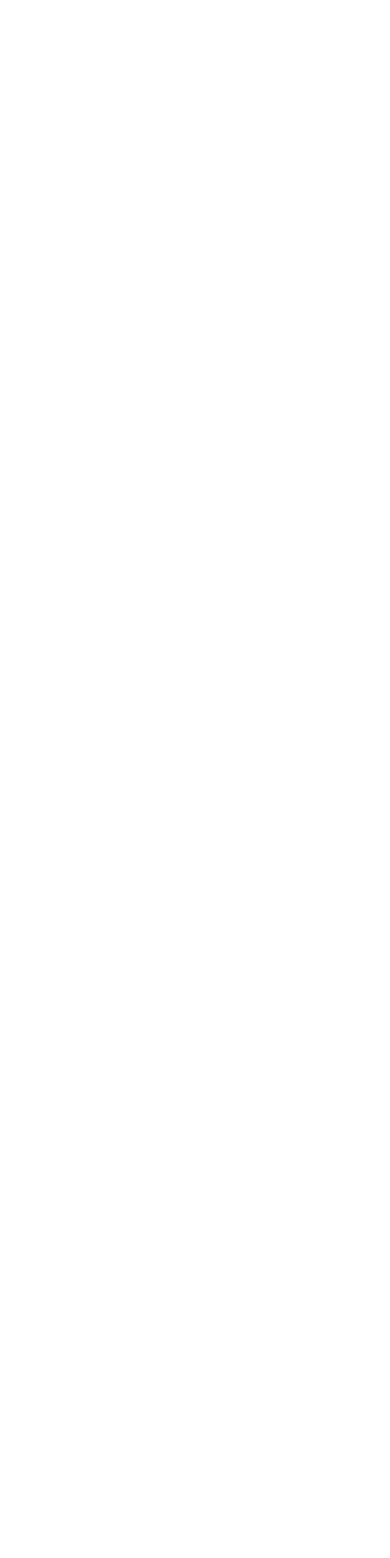
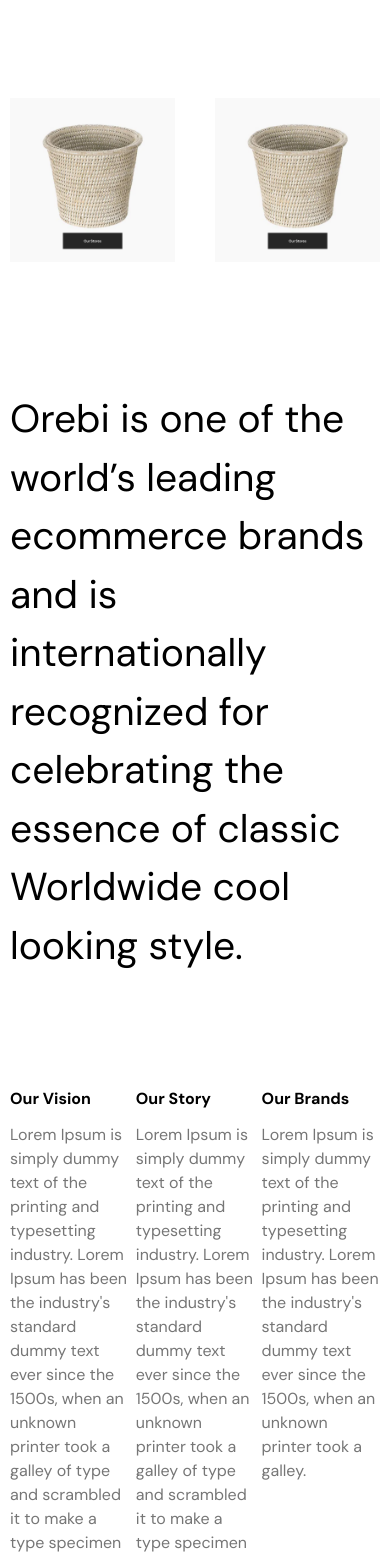
Before and after one commit to ABMshawonislam-dev/orebi-ecommerce, a React (Create React App) app: page /about in a window 390 px wide. Before the commit this address had no page. Shown: the part 432-1990 px from the top of the page. Before the commit the page ends 844 px from the top, so only its background shows below. Built offline with nearby package versions, Linux system fonts and the light colour scheme.

Commit message:
sidebar responsive About and Contact page

```diff
--- a/src/App.js
+++ b/src/App.js
@@ -7,6 +7,8 @@
 } from "react-router-dom";
 import Navabar from "./components/layout/Navabar";
 import RootLayout from "./components/layout/RootLayout";
+import About from "./pages/About";
+import Contact from "./pages/Contact";
 import Home from "./pages/Home";
 import Shope from "./pages/Shope";
 
@@ -15,6 +17,8 @@
     <Route path="/" element={<RootLayout />}>
       <Route index element={<Home />}></Route>
       <Route path="/product" element={<Shope />}></Route>
+      <Route path="/about" element={<About />}></Route>
+      <Route path="/contacts" element={<Contact />}></Route>
     </Route>
   )
 );
--- a/src/components/layout/Breadcrumb.js
+++ b/src/components/layout/Breadcrumb.js
@@ -2,10 +2,12 @@
 import { GoTriangleRight } from "react-icons/go";
 import { Link } from "react-router-dom";
 
-const Breadcrumb = ({ title }) => {
+const Breadcrumb = () => {
   return (
     <div className="my-28 ">
-      <h1 className="mb-3 font-dm text-5xl font-bold">{title}</h1>
+      <h1 className="mb-3 font-dm text-5xl font-bold">
+        {window.location.pathname.split("/")[1]}
+      </h1>
       <p className="font-regular flex items-center gap-x-2 font-dm text-xs text-[#767676]">
         <Link to="/">Home</Link> <GoTriangleRight />{" "}
         {window.location.pathname.split("/")[1]}
--- /dev/null
+++ b/src/components/layout/Button.js
@@ -0,0 +1,11 @@
+import React from "react";
+
+const Button = ({ title }) => {
+  return (
+    <button className="bg-primary py-4 px-24 font-dm text-sm font-bold text-white">
+      {title}
+    </button>
+  );
+};
+
+export default Button;
--- /dev/null
+++ b/src/components/layout/InputBox.js
@@ -0,0 +1,17 @@
+import React from "react";
+
+const InputBox = (props) => {
+  return (
+    <div className="mb-6">
+      <h4 className="placeholder:font-regular mb-2.5 font-dm text-base font-bold placeholder:font-dm placeholder:text-sm placeholder:text-[#767676]">
+        {props.title}
+      </h4>
+      <props.as
+        placeholder={props.placeholder}
+        className="w-full resize-none border-b border-solid border-[#F0F0F0] pb-2.5 outline-0"
+      />
+    </div>
+  );
+};
+
+export default InputBox;
--- /dev/null
+++ b/src/pages/About.js
@@ -0,0 +1,59 @@
+import React from "react";
+import Breadcrumb from "../components/layout/Breadcrumb";
+import Container from "../components/layout/Container";
+import Flex from "../components/layout/Flex";
+import Image from "../components/layout/Image";
+
+const About = () => {
+  return (
+    <Container>
+      <Breadcrumb />
+      <Flex className="flex gap-x-10">
+        <div className="w-2/4">
+          <Image imgsrc="assets/aboutimg.png" className="w-full" />
+        </div>
+        <div className="w-2/4">
+          <Image imgsrc="assets/aboutimg.png" className="w-full" />
+        </div>
+      </Flex>
+      <div className="mt-32 mb-28">
+        <h4 className="font-regular font-dm text-[39px]">
+          Orebi is one of the world’s leading ecommerce brands and is
+          internationally recognized for celebrating the essence of classic
+          Worldwide cool looking style.
+        </h4>
+      </div>
+      <Flex className="flex justify-between">
+        <div className="w-[32%]">
+          <h4 className="tex-2xl mb-3 font-dm font-bold">Our Vision</h4>
+          <p className="tex-base font-regular font-dm text-[#767676]">
+            Lorem Ipsum is simply dummy text of the printing and typesetting
+            industry. Lorem Ipsum has been the industry's standard dummy text
+            ever since the 1500s, when an unknown printer took a galley of type
+            and scrambled it to make a type specimen book.
+          </p>
+        </div>
+        <div className="w-[32%]">
+          <h4 className="tex-2xl mb-3 font-dm font-bold">Our Story</h4>
+          <p className="tex-base font-regular font-dm text-[#767676]">
+            Lorem Ipsum is simply dummy text of the printing and typesetting
+            industry. Lorem Ipsum has been the industry's standard dummy text
+            ever since the 1500s, when an unknown printer took a galley of type
+            and scrambled it to make a type specimen book. It has survived not
+            only five centuries, but also the leap into electronic.
+          </p>
+        </div>
+        <div className="w-[32%]">
+          <h4 className="tex-2xl mb-3 font-dm font-bold">Our Brands</h4>
+          <p className="tex-base font-regular font-dm text-[#767676]">
+            Lorem Ipsum is simply dummy text of the printing and typesetting
+            industry. Lorem Ipsum has been the industry's standard dummy text
+            ever since the 1500s, when an unknown printer took a galley.
+          </p>
+        </div>
+      </Flex>
+    </Container>
+  );
+};
+
+export default About;
--- /dev/null
+++ b/src/pages/Contact.js
@@ -0,0 +1,26 @@
+import React from "react";
+import Breadcrumb from "../components/layout/Breadcrumb";
+import Button from "../components/layout/Button";
+import Container from "../components/layout/Container";
+import InputBox from "../components/layout/InputBox";
+
+const Contact = () => {
+  return (
+    <Container>
+      <Breadcrumb />
+      <div className="w-2/4">
+        <h2 className="mb-10 font-dm text-4xl font-bold">Fill up a Form</h2>
+        <InputBox as="input" placeholder="Your name here" title="Name" />
+        <InputBox as="input" placeholder="Your email here" title="Email" />
+        <InputBox
+          as="textarea"
+          placeholder="Your message here"
+          title="Message"
+        />
+        <Button title="Post" />
+      </div>
+    </Container>
+  );
+};
+
+export default Contact;
--- a/src/pages/Shope.js
+++ b/src/pages/Shope.js
@@ -1,27 +1,56 @@
-import React, { useState } from "react";
+import React, { useState, useEffect } from "react";
 import Container from "../components/layout/Container";
 import Breadcrumb from "../components/layout/Breadcrumb";
 import Flex from "../components/layout/Flex";
 import Pagination from "../components/layout/Pagination";
 import LeftSideBar from "../components/layout/LeftSideBar";
+import { BsFilterCircleFill } from "react-icons/bs";
+import { AiFillCloseCircle } from "react-icons/ai";
 
 const Shope = () => {
   let [showNumber, setShowNumber] = useState(12);
+  let [show, setShow] = useState(true);
 
   let handlePaginationChange = (e) => {
     setShowNumber(+e.target.value);
   };
+  useEffect(() => {
+    function scrollWidth() {
+      if (window.innerWidth < 575) {
+        setShow(false);
+      } else {
+        setShow(true);
+      }
+    }
+
+    scrollWidth();
+
+    window.addEventListener("resize", scrollWidth);
+  }, []);
 
   return (
     <Container>
       <Breadcrumb />
 
-      <Flex className="flex gap-x-10">
-        <div className="w-[25%]">
-          <LeftSideBar />
-        </div>
-        <div className="relative w-[75%]">
+      <Flex className="relative  flex gap-x-10">
+        {show && (
+          <div className="absolute top-0 left-0 z-50 w-full bg-[#fcfcfc] p-5 sm:static sm:w-[25%] sm:bg-transparent">
+            <AiFillCloseCircle
+              className="block sm:hidden"
+              onClick={() => setShow(!show)}
+            />
+            <LeftSideBar />
+          </div>
+        )}
+
+        <div className="relative w-full md:w-[75%]">
           <div className="mb-3.5 flex gap-x-10">
+            <div className="mb-4 flex items-end ">
+              <BsFilterCircleFill
+                onClick={() => setShow(!show)}
+                className="inline-block text-2xl text-[#767676] sm:hidden"
+              />
+            </div>
             <div className="items-center gap-x-3.5 text-[#767676] md:flex">
               <span className="inine-block font-regular font-dm text-base text-[#767676]">
                 Sort By:
```
Also changed, not shown: public/assets/aboutimg.png (added).
